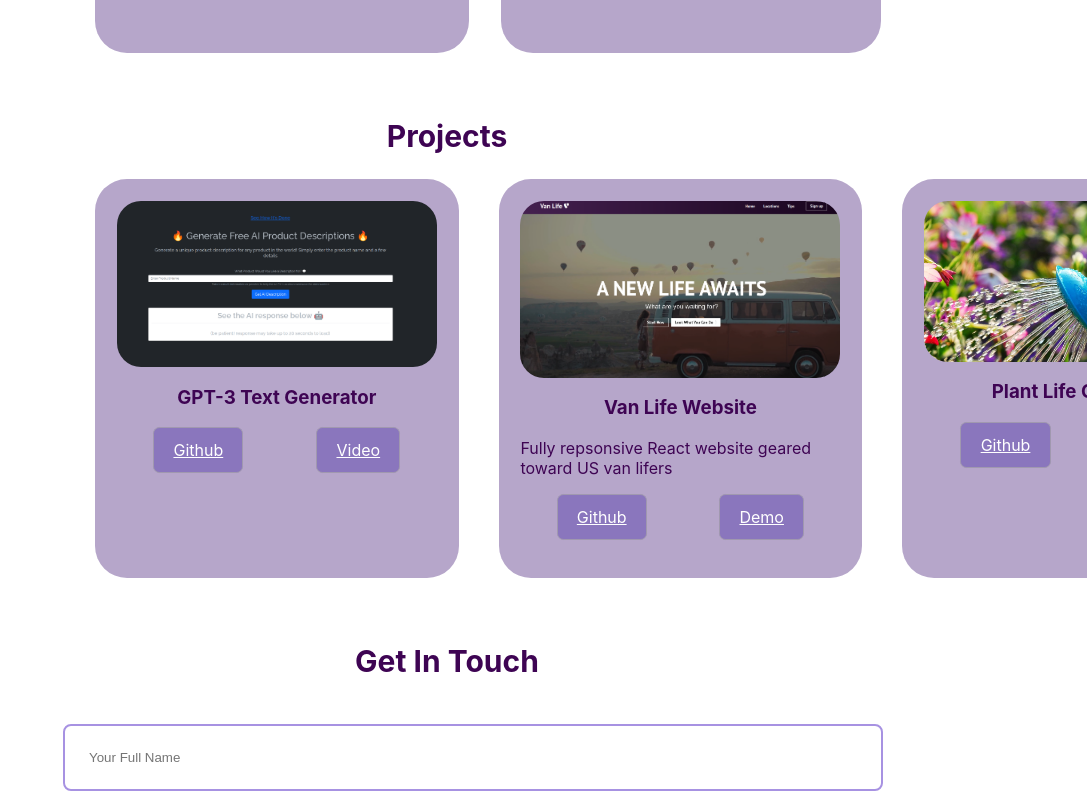
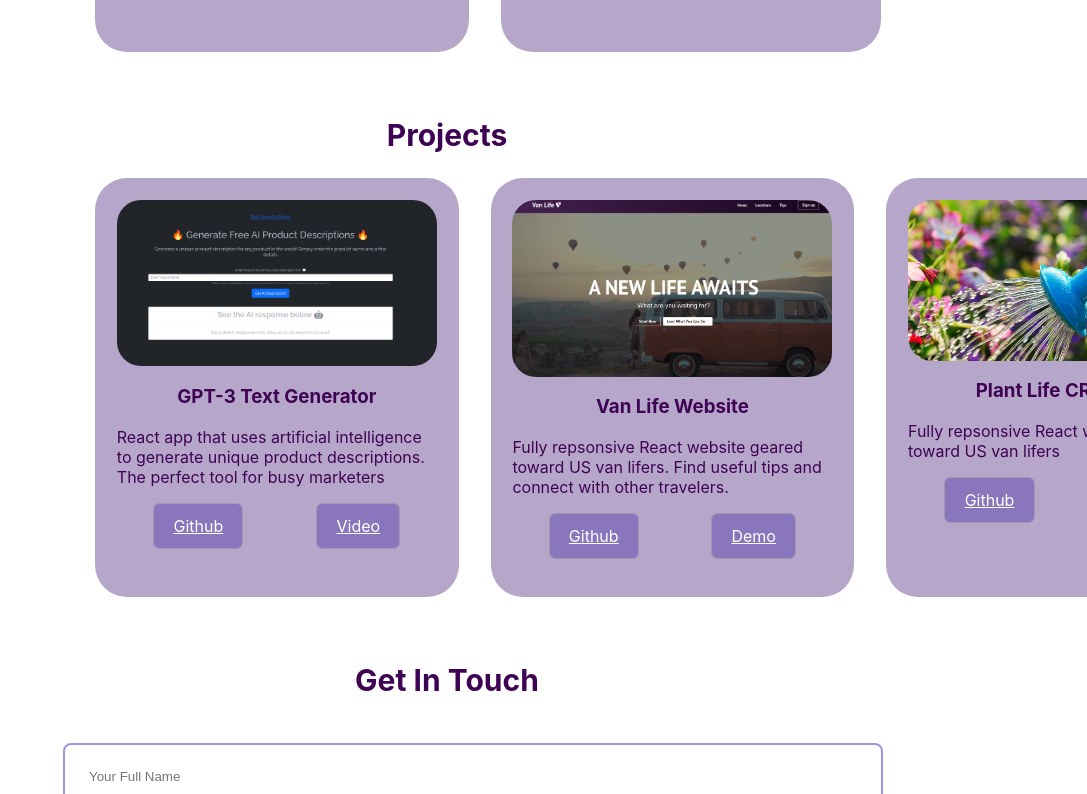
Before and after one commit to masterasia1/portfolio, a React (Create React App) app: page / in a window 1280 px wide. Shown: the part 824-1618 px from the top of the page, without its empty margins (193-1280 px from the left). Built offline with nearby package versions, Linux system fonts and the light colour scheme.

Commit message:
updated about me

```diff
--- a/src/App.css
+++ b/src/App.css
@@ -50,15 +50,23 @@ img {
     display: flex;
     flex-direction: column;
     line-height: 0;
-    text-align: center;
+
 
 
 }
 
+.bodyStyle p {
+  font-size: 1vw;
+
+  text-align: center;
+}
+
+
 .container {
   padding-left: 20%;
   padding-right: 20%;
-  color: var(--color-text)
+  color: var(--color-text);
+  border-color: red;
 }
 
 .btn {
--- a/src/App.js
+++ b/src/App.js
@@ -25,10 +25,9 @@ function App() {
 
    <div className='bodyStyle'>
      <h2>About</h2>
-     <p>blavj blavj </p>
+     <p>I'm Asia. Kitten enthusiast, content warrior, and React developer. I've developed and executed content strategies</p>
+     <p>for leading startups. Now, I'm focused on creating apps that touch lives. Let's build something extraordinary!</p>
      </div>
-
-     <br />
      <br />
     <Skills />
      <br />
--- a/src/Projects.css
+++ b/src/Projects.css
@@ -2,8 +2,10 @@
 
     display: grid;
     grid-template-columns: repeat(3, 1fr);
-    gap: 2.5rem;
+    gap: 2rem;
     padding-left: 2rem;
+    margin: 0 auto;
+
 }
 
 .project_item {
--- a/src/Projects.js
+++ b/src/Projects.js
@@ -16,6 +16,9 @@ const Projects = () => {
               <img src={img2} alt='' />
             </div>
               <h3>GPT-3 Text Generator</h3>
+              <div className='project_iten_text'>
+              <p>React app that uses artificial intelligence to generate unique product descriptions. The perfect tool for busy marketers</p>
+              </div>
               <div className='project_item-cta'>
               <a href='https://github.com/masterasia1/gpt3-app' className='btn'>Github</a>
               <a href='https://github.com/masterasia1/gpt3-app' className='btn btn-primary'>Video</a>
@@ -27,7 +30,7 @@ const Projects = () => {
             </div>
               <h3>Van Life Website</h3>
               <div className='project_iten_text'>
-              <p>Fully repsonsive React website geared toward US van lifers</p>
+              <p>Fully repsonsive React website geared toward US van lifers. Find useful tips and connect with other travelers.</p>
               </div>
               <div className='project_item-cta'>
               <a href='https://github.com/masterasia1/van-life' className='btn'>Github</a>
@@ -39,6 +42,9 @@ const Projects = () => {
               <img src={img4} alt='' />
             </div>
               <h3>Plant Life CRUD App</h3>
+              <div className='project_iten_text'>
+              <p>Fully repsonsive React website geared toward US van lifers</p>
+              </div>
               <div className='project_item-cta'>
               <a href='https://github.com/masterasia1/some-plants' className='btn'>Github</a>
               <a href='https://github.com/masterasia1/gpt3-app' className='btn btn-primary'>Video</a>
```
